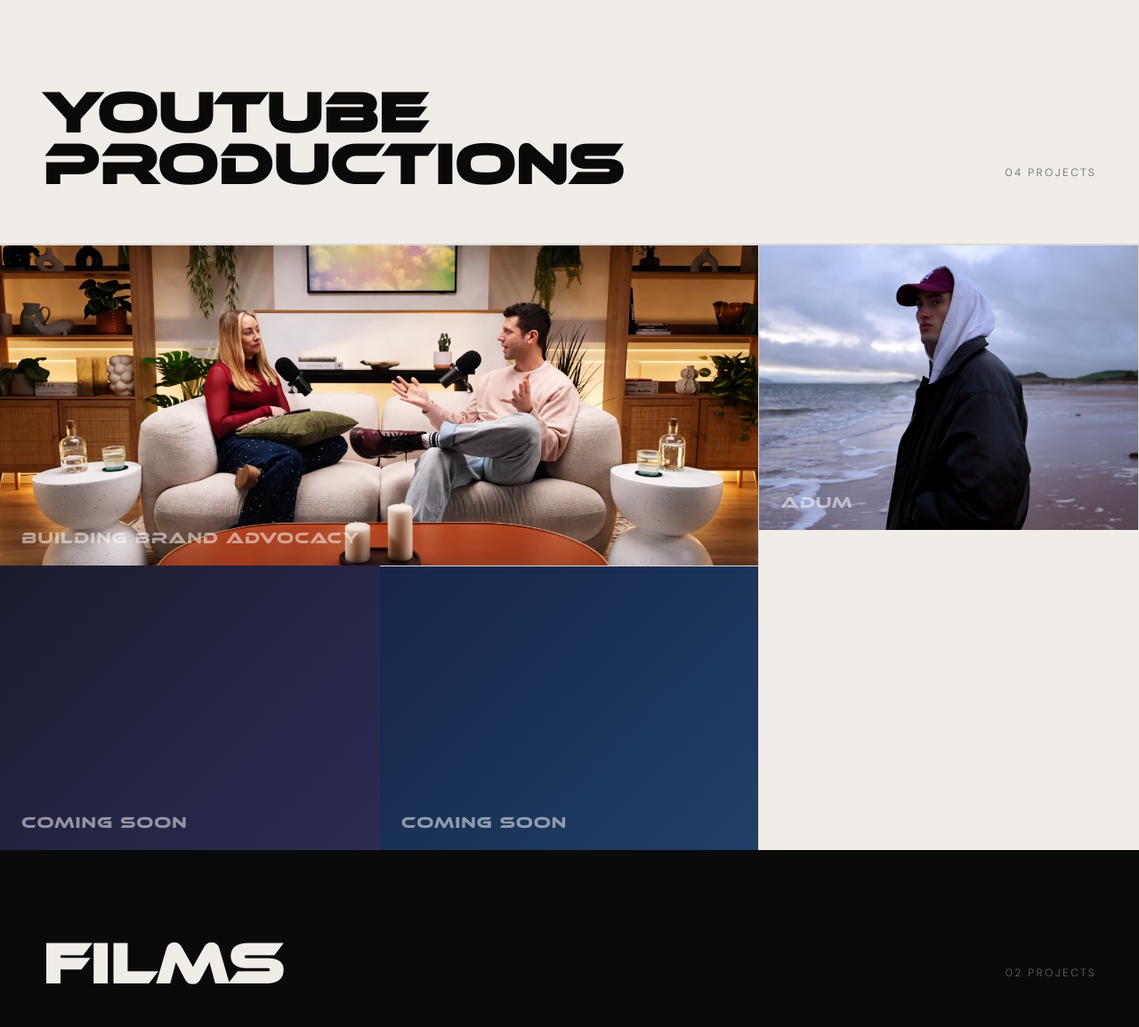
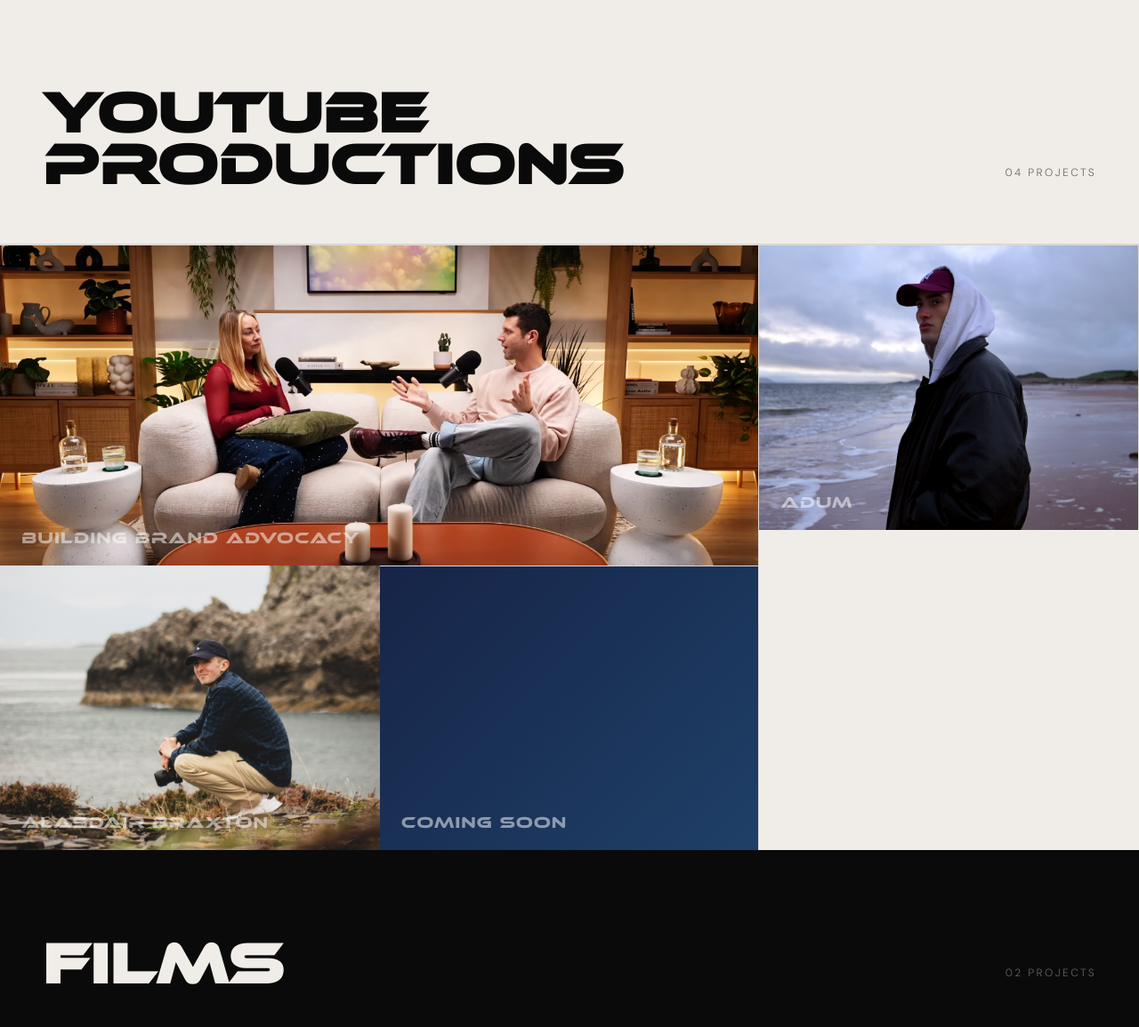
Before and after one commit to alasdairb11git/braxton-studios-website, a Node server app: page / in a window 1280 px wide. Shown: the part 846-2001 px from the top of the page at 89% size. Run offline with Node 20, Linux system fonts and the light colour scheme.

Commit message:
Add Alasdair Braxton project card with Easdale image
Co-Authored-By: Claude Opus 4.6 <noreply@anthropic.com>

```diff
--- a/public/css/style.css
+++ b/public/css/style.css
@@ -234,7 +234,7 @@ nav.scrolled .nav-bg { opacity: 1; }
 /* Colour placeholders for YouTube projects */
 .yt-1 .project-card-bg { background: url('/images/bba-podcast.jpg') center/cover no-repeat; }
 .yt-2 .project-card-bg { background: url('/images/adum.png') center/cover no-repeat; }
-.yt-3 .project-card-bg { background: linear-gradient(135deg, #1b1b2f 0%, #2c2c54 100%); }
+.yt-3 .project-card-bg { background: url('/images/ab-easdale.jpg') center/cover no-repeat; }
 .yt-4 .project-card-bg { background: linear-gradient(135deg, #162447 0%, #1f4068 100%); }
 
 /* Film placeholders */
--- a/views/partials/youtube.ejs
+++ b/views/partials/youtube.ejs
@@ -25,10 +25,10 @@
     <div class="project-card yt-3 reveal reveal-delay-1">
       <div class="project-card-bg"></div>
       <div class="project-card-overlay"></div>
-      <span class="project-label">Coming Soon</span>
+      <span class="project-label">Alasdair Braxton</span>
       <div class="project-card-info">
-        <div class="project-card-name">New Project</div>
-        <div class="project-card-type">In Production — 2025</div>
+        <div class="project-card-name">Alasdair Braxton</div>
+        <div class="project-card-type">Filmmaker — Producer</div>
       </div>
     </div>
     <div class="project-card yt-4 reveal reveal-delay-2">
```
Also changed, not shown: public/images/ab-easdale.jpg (added).
